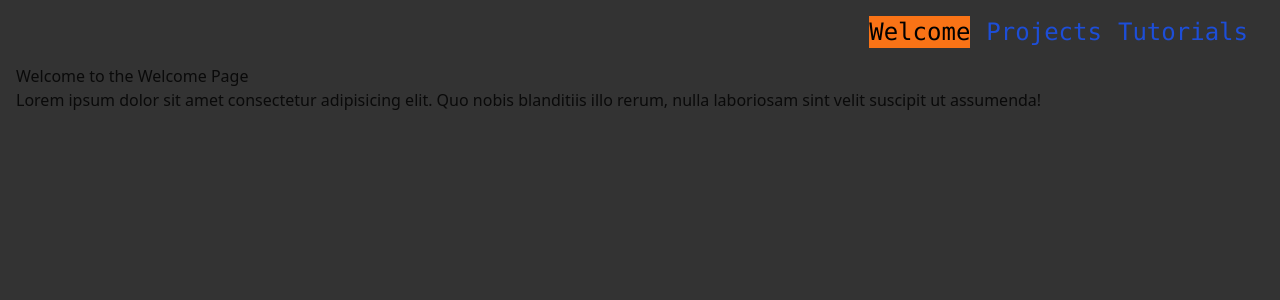
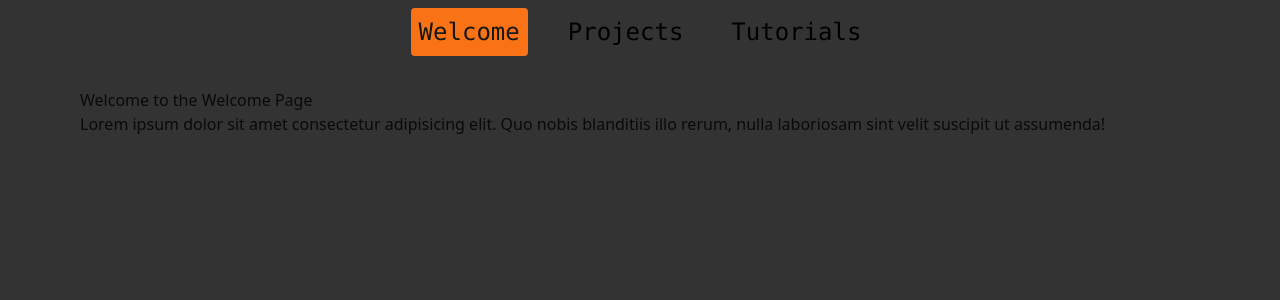
Before and after one commit to Yokosumi/sc007-main-page, a React (Vite) app: page /welcome in a window 1280 px wide. Shown: the top 300 px of the page. Built offline with nearby package versions, Linux system fonts and the light colour scheme.

Commit message:
Update styling in App and Nav components

```diff
--- a/src/App.tsx
+++ b/src/App.tsx
@@ -5,7 +5,7 @@ function App() {
     return (
         <>
             <Nav />
-            <main className="max-h-full p-4">
+            <main className="max-h-full  px-20 py-4">
                 <Outlet />
             </main>
         </>
--- a/src/components/Nav.tsx
+++ b/src/components/Nav.tsx
@@ -18,20 +18,13 @@ export const Nav = () => {
     ]
 
     return (
-        <div className="">
-            <ul className="flex justify-end  px-6 pt-6 font-mono">
+        <ul className="flex justify-center gap-4 p-6 font-mono">
             {routes.map((route) => (
-                    <Button
-                        className="pb-4 text-2xl"
-                        variant={'link'}
-                        size={'lg'}
-                    >
+                <Button className="pb-4 text-2xl" variant={'link'} size={'lg'}>
                     <NavLink
                         to={route.path}
                         className={({ isActive }) =>
-                                isActive
-                                    ? 'bg-orange-500 text-black transition duration-500 ease-in '
-                                    : 'text-blue-700 transition duration-500 ease-out'
+                            `${isActive ? 'bg-orange-500 ' : 'text-black '} rounded p-2  transition duration-500 ease-in-out`
                         }
                     >
                         {route.name}
@@ -39,6 +32,5 @@ export const Nav = () => {
                 </Button>
             ))}
         </ul>
-        </div>
     )
 }
```
Lines whose indentation alone changed are shown as unchanged.
